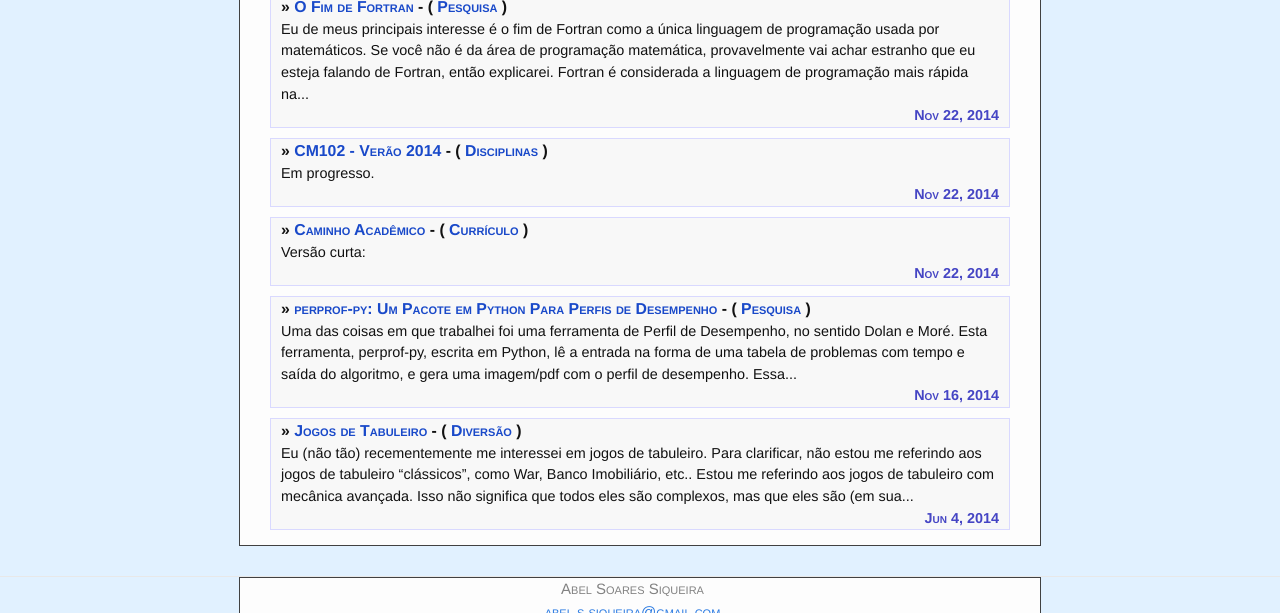
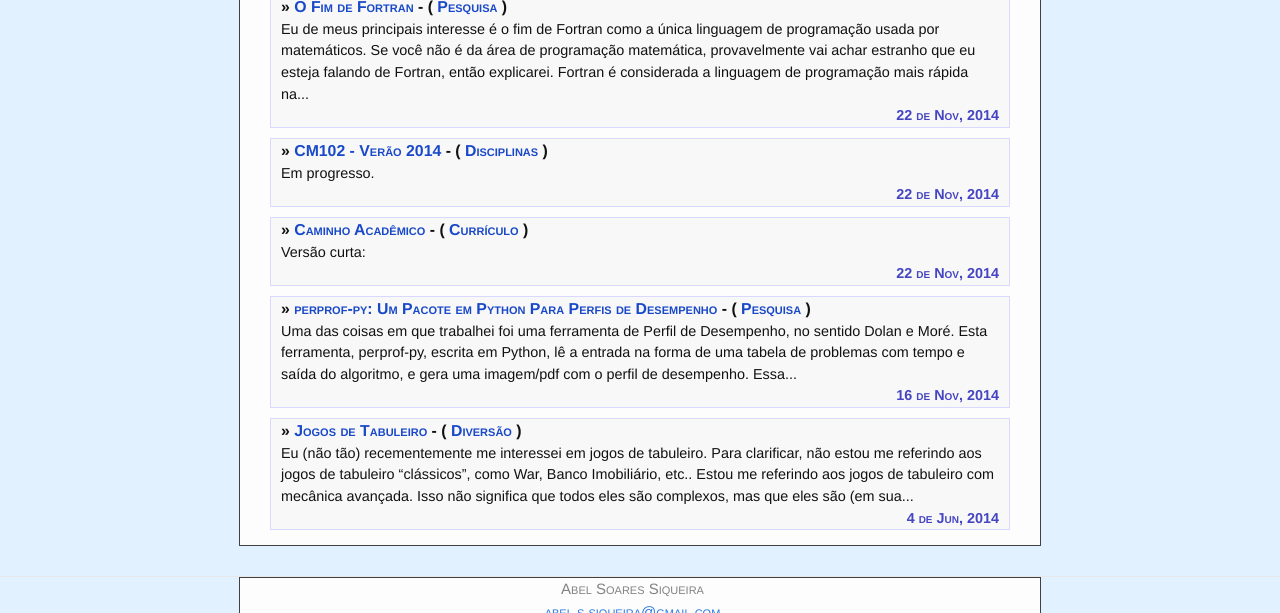
Before and after one commit to abelsiqueira/abelsiqueira.github.io-old, a Jekyll site: the page built from _posts/br/1900-01-01-index.html, in a window 1280 px wide. Shown: the part 296-909 px from the top of the page. Built offline with Jekyll 4.4.1, drawn with Linux system fonts in a browser that asks for light colours.

Commit message:
Add date format

```diff
--- /dev/null
+++ b/_includes/dateformat.html
@@ -0,0 +1,22 @@
+{% assign day = date | date: "%-d" %}
+{% assign year = date | date: "%Y" %}
+{% if page.lang == "br" %}
+  {% assign m = date | date: "%-m" %}
+  {% case m %}
+    {% when '1' %}  {% assign month = "Jan" %}
+    {% when '2' %}  {% assign month = "Fev" %}
+    {% when '3' %}  {% assign month = "Mar" %}
+    {% when '4' %}  {% assign month = "Abr" %}
+    {% when '5' %}  {% assign month = "Mai" %}
+    {% when '6' %}  {% assign month = "Jun" %}
+    {% when '7' %}  {% assign month = "Jul" %}
+    {% when '8' %}  {% assign month = "Ago" %}
+    {% when '9' %}  {% assign month = "Set" %}
+    {% when '10' %} {% assign month = "Out" %}
+    {% when '11' %} {% assign month = "Nov" %}
+    {% when '12' %} {% assign month = "Dez" %}
+  {% endcase %}
+  {{ day }} de {{ month }}, {{ year }}
+{% else if page.lang == "en" %}
+  {{ date | date: "%b" }}, {{ day }}, {{ year }}
+{% endif %}
--- a/_includes/excerpt.html
+++ b/_includes/excerpt.html
@@ -11,7 +11,8 @@
     <br> </strong>
   {{ post.excerpt | strip_html | truncatewords: 50 }}
   <div class="excerpt-date">
-    {{ post.date | date: "%b %-d, %Y" }}
+    {% assign date = post.date %}
+    {% include dateformat.html %}
   </div>
 </div>
 {% endif %}
--- a/_layouts/post.html
+++ b/_layouts/post.html
@@ -15,7 +15,10 @@ layout: default
   </article>
 
   <footer class="post-footer">
-    <p class="post-meta">{{ page.date | date: "%b %-d, %Y" }}</p>
+    {% assign date = page.date %}
+    <p class="post-meta">
+      {% include dateformat.html %}
+    </p>
   </footer>
 
 </div>
```
